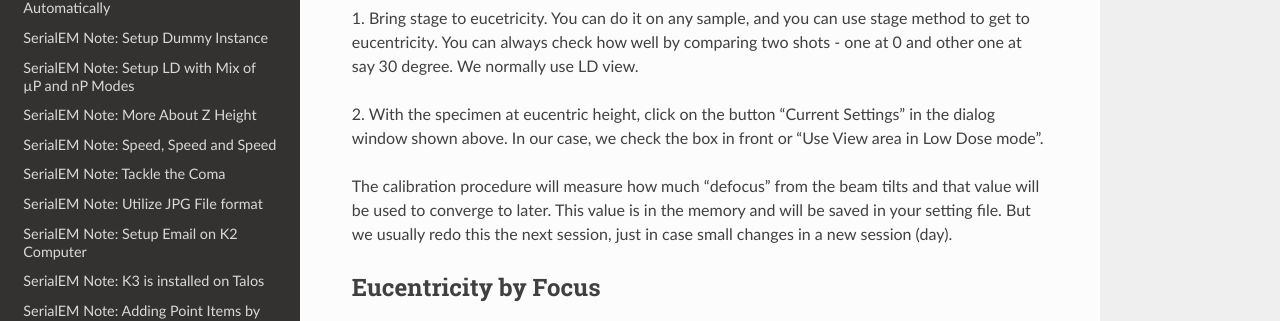
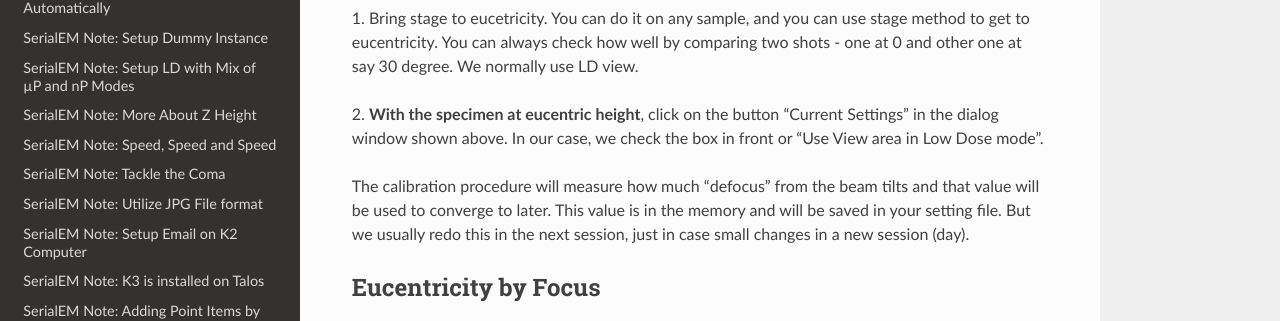
Before and after one commit to xuchen66/sphinx-emdocs, a Sphinx documentation site: the page built from source/serialEM_note_eucentricity_with_beamtilting.rst, in a window 1280 px wide and 900 px high, scrolled down 2415 px. Shown: the part 153-474 px from the top of the window. Built offline with Sphinx 7.4.7 and the Read the Docs theme 2.0.0, drawn with Linux system fonts in a browser that asks for light colours; pages that are not in the unit, such as notebooks, are missing from menus.

Commit message:
Update serialEM_note_eucentricity_with_beamtilting.rst

```diff
--- a/source/serialEM_note_eucentricity_with_beamtilting.rst
+++ b/source/serialEM_note_eucentricity_with_beamtilting.rst
@@ -126,13 +126,13 @@
 comparing two shots - one at 0 and other one at say 30 degree. We normally
 use LD view.
 
-2. With the specimen at eucentric height, click on the button "Current
+2. **With the specimen at eucentric height**, click on the button "Current
 Settings" in the dialog window shown above. In our case, we check the box in
 front or "Use View area in Low Dose mode".
 
 The calibration procedure will measure how much "defocus" from the beam
 tilts and that value will be used to converge to later. This value is in the
-memory and will be saved in your setting file. But we usually redo this the
+memory and will be saved in your setting file. But we usually redo this in the
 next session, just in case small changes in a new session (day).
 
 Eucentricity by Focus
```
